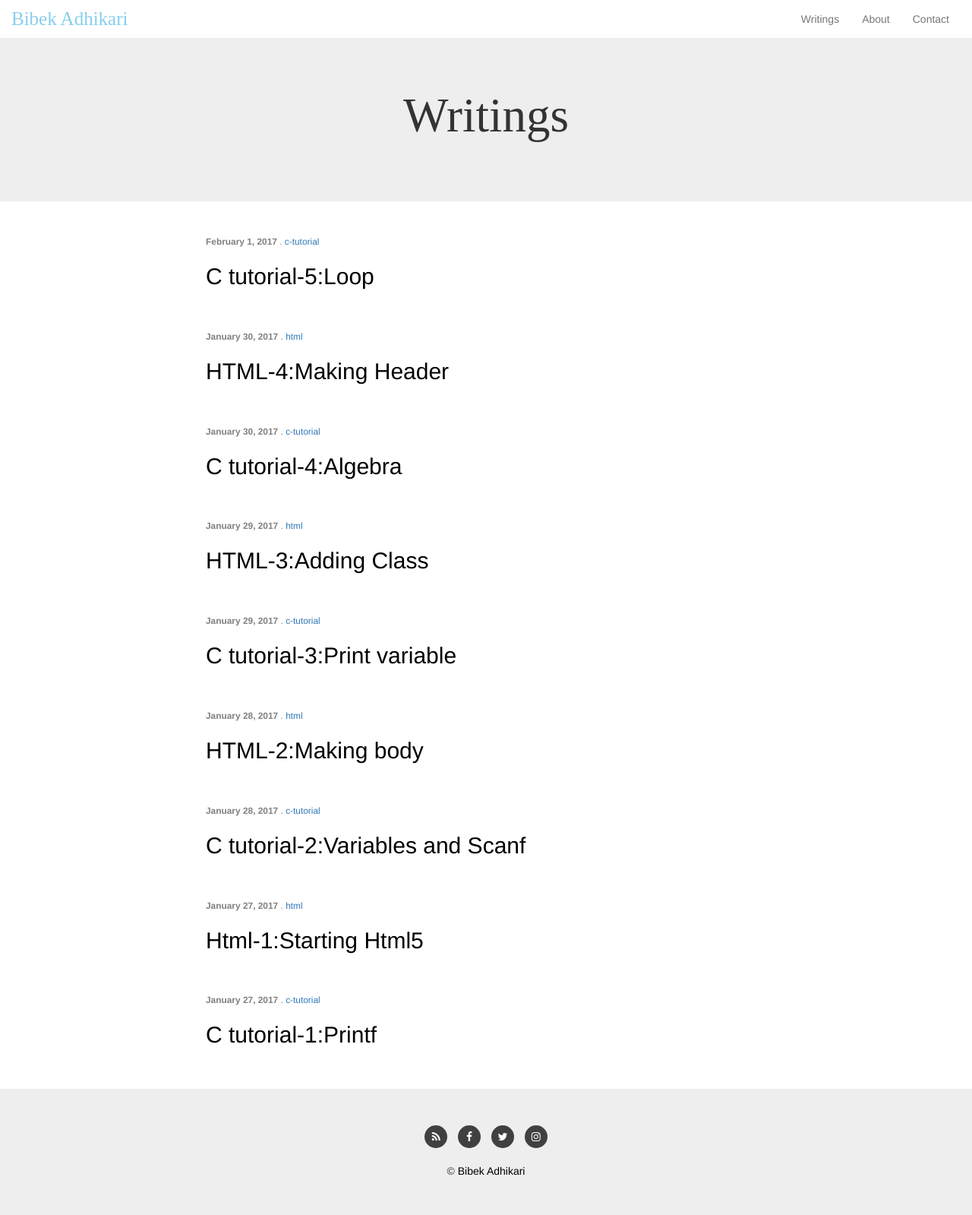
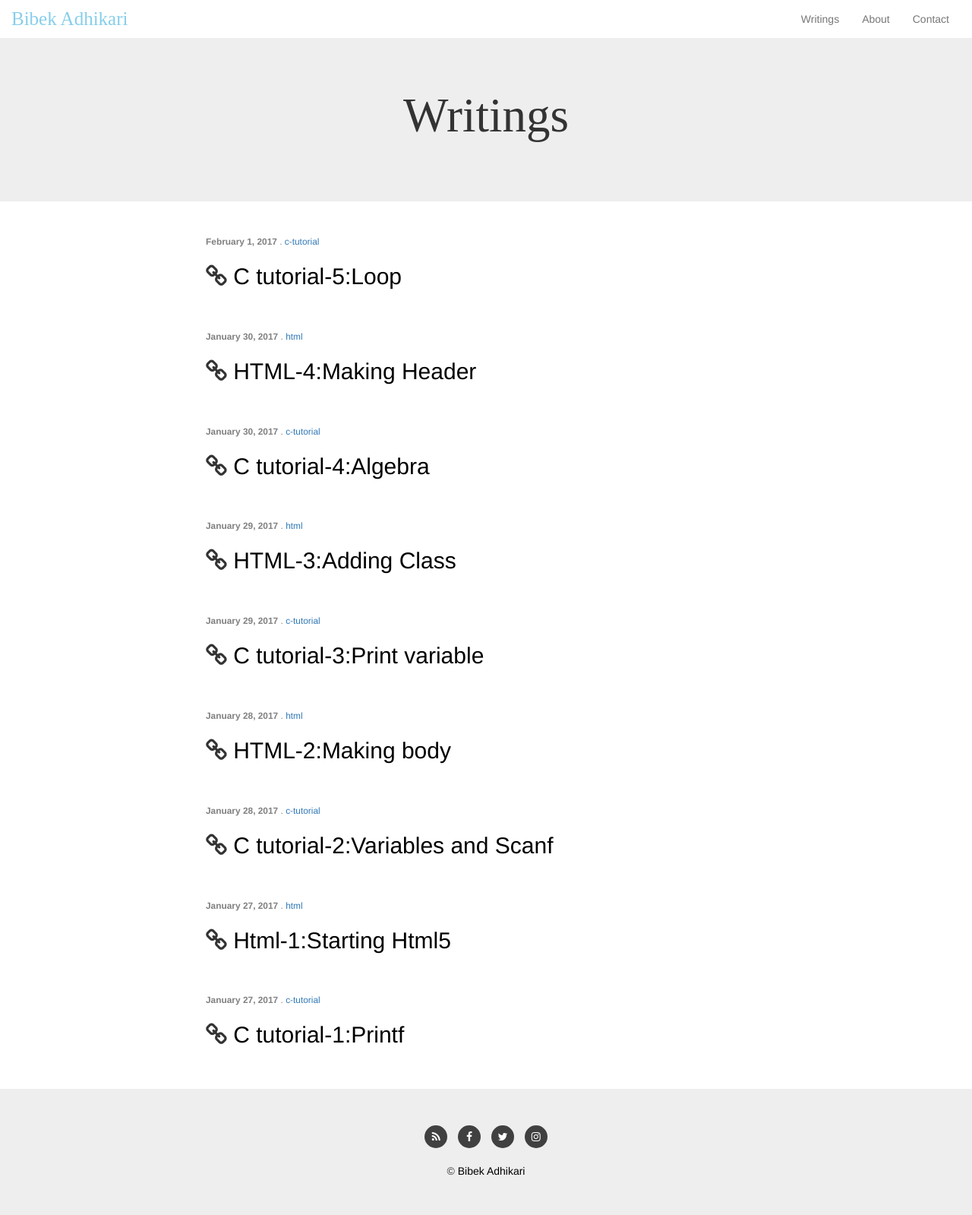
Before and after one commit to bibekad/bibeksblog.github.io, a Jekyll site: the page built from 1-Writings.md, in a window 1280 px wide. Shown: the whole page at 76% size. Built offline with Jekyll 4.4.1, drawn with Linux system fonts in a browser that asks for light colours; nearby versions of some CDN libraries.

Commit message:
Initial commit

```diff
--- a/1-Writings.md
+++ b/1-Writings.md
@@ -7,7 +7,7 @@ permalink: /writings/
   <div class="container" style="margin-top: 5%; margin-bottom:5%;">
     <div style="margin-left:0%;">
     <p><small style="color:grey"><strong>{{ post.date | date: "%B %e, %Y" }}</strong> . <a href="/categories/{{post.categories}}">{{ post.categories }} </a></small></p>
-    <h2><a href="{{ post.url }}" style="color:black;">{{ post.title }}</a></h2>
+    <h2><i class= "fa fa-link"></i>   <a href="{{ post.url }}" style="color:black;">{{ post.title }}</a> </h2>
 </div>
 </div>
 {% endfor %}
--- a/_config.yml
+++ b/_config.yml
@@ -1,2 +1,7 @@
 title: Bibek Adhikari
-baseurl: bibekadhikari.tk
+baseurl:
+markdown: kramdown
+theme: minima
+gems:
+  - jekyll-feed
+highlighter: rouge
--- a/_layouts/post.html
+++ b/_layouts/post.html
@@ -1,5 +1,6 @@
 {% include head.html %}
 {% include navbar.html %}
+{% include header.html %}
 <div style="margin-left:20%;margin-right:10%">
 {{content}}
 </div>
```
